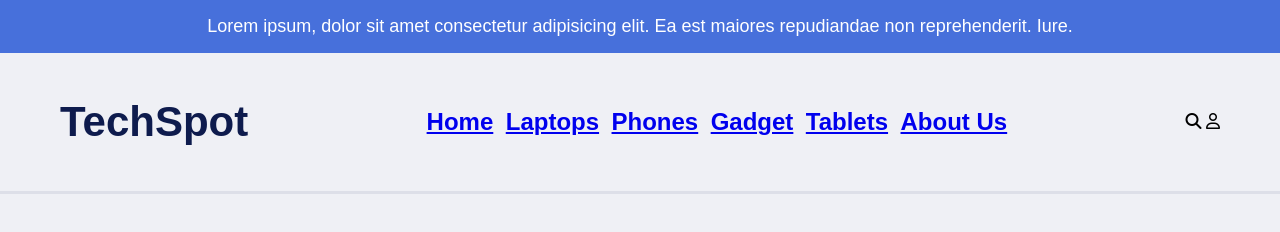
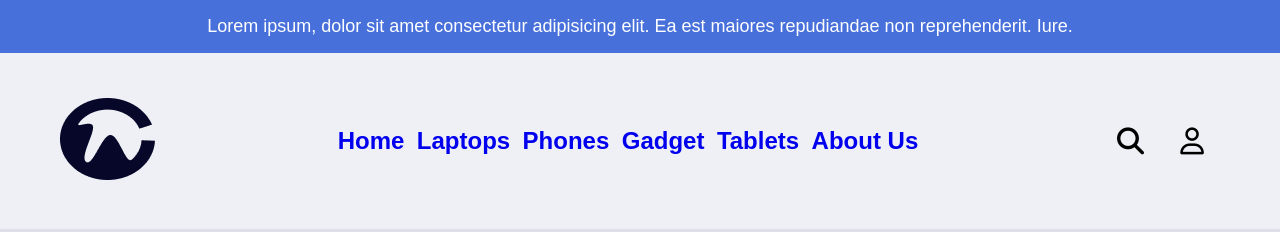
Before and after one commit to Obinnatheo/TechSpace, a plain HTML site: page index.html in a window 1280 px wide. Shown: the top 232 px of the page. Drawn offline with Linux system fonts and the light colour scheme.

Commit message:
Changed the logo

```diff
--- a/index.html
+++ b/index.html
@@ -26,7 +26,8 @@
       <header class="header-home">
         <!-- website logo -->
         <div class="main-logo">
-          <a href="index.html" class="main-logo__brand">TechSpot</a>
+          <!-- <a href="index.html" class="main-logo__brand">TechSpot</a> -->
+          <img src="./Site-logo/Ellipse 1.png" alt="" />
         </div>
         <!-- Navigation list -->
         <nav class="main-nav">
--- a/styles.css
+++ b/styles.css
@@ -56,10 +56,15 @@ body {
   font-weight: bold;
 }
 
-.main-nav__lists > .main-nav__list:link {
+.main-nav__list a {
   text-decoration: none;
 }
 
+.icons-toolbar{
+  font-size: 27px;
+  margin: 8px;
+  padding: 8px;
+}
 .social-media__links{
   display: flex;
   align-items: center;
```
Also changed, not shown: Site-logo/Ellipse 1.png (added).
